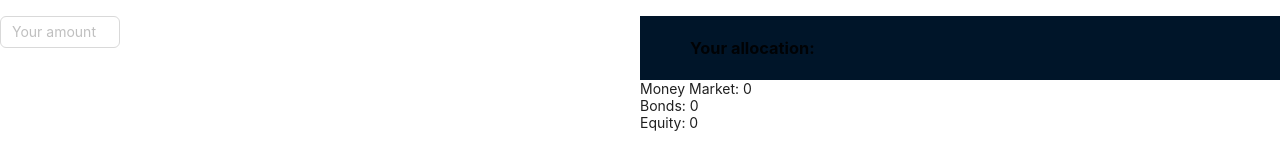
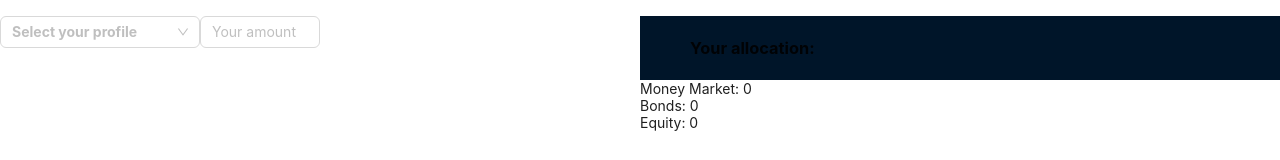
Before and after one commit to abdarafi/dca-calc, a React (Create React App) app: page / in a window 1280 px wide. Shown: the top 160 px of the page. Built offline with nearby package versions, Linux system fonts and the light colour scheme.

Commit message:
boilerplate: select profile

```diff
--- a/src/App.js
+++ b/src/App.js
@@ -1,5 +1,5 @@
 import React, { useState } from "react";
-import { Col, Input, Layout, Row, Tooltip } from "antd";
+import { Col, Input, Layout, Row, Tooltip, Select } from "antd";
 
 const { Header, Content } = Layout;
 
@@ -25,6 +25,10 @@ const Result = (props) => {
 };
 
 const Calculator = (props: NumericInputProps) => {
+  const handleSelect = (value: string) => {
+    console.log(`selected ${value}`);
+  };
+
   const { value, onChange } = props;
 
   const handleChange = (e: React.ChangeEvent<HTMLInputElement>) => {
@@ -57,6 +61,25 @@ const Calculator = (props: NumericInputProps) => {
       <Row>
         <Col span={12}>
           <h3>
+            <Select
+              placeholder="Select your profile"
+              style={{ width: 200 }}
+              onChange={handleSelect}
+              options={[
+                {
+                  value: 1,
+                  label: "Aggresive",
+                },
+                {
+                  value: 2,
+                  label: "Moderate",
+                },
+                {
+                  value: 3,
+                  label: "Conservative",
+                },
+              ]}
+            />
             <Tooltip
               trigger={["focus"]}
               title={title}
```
